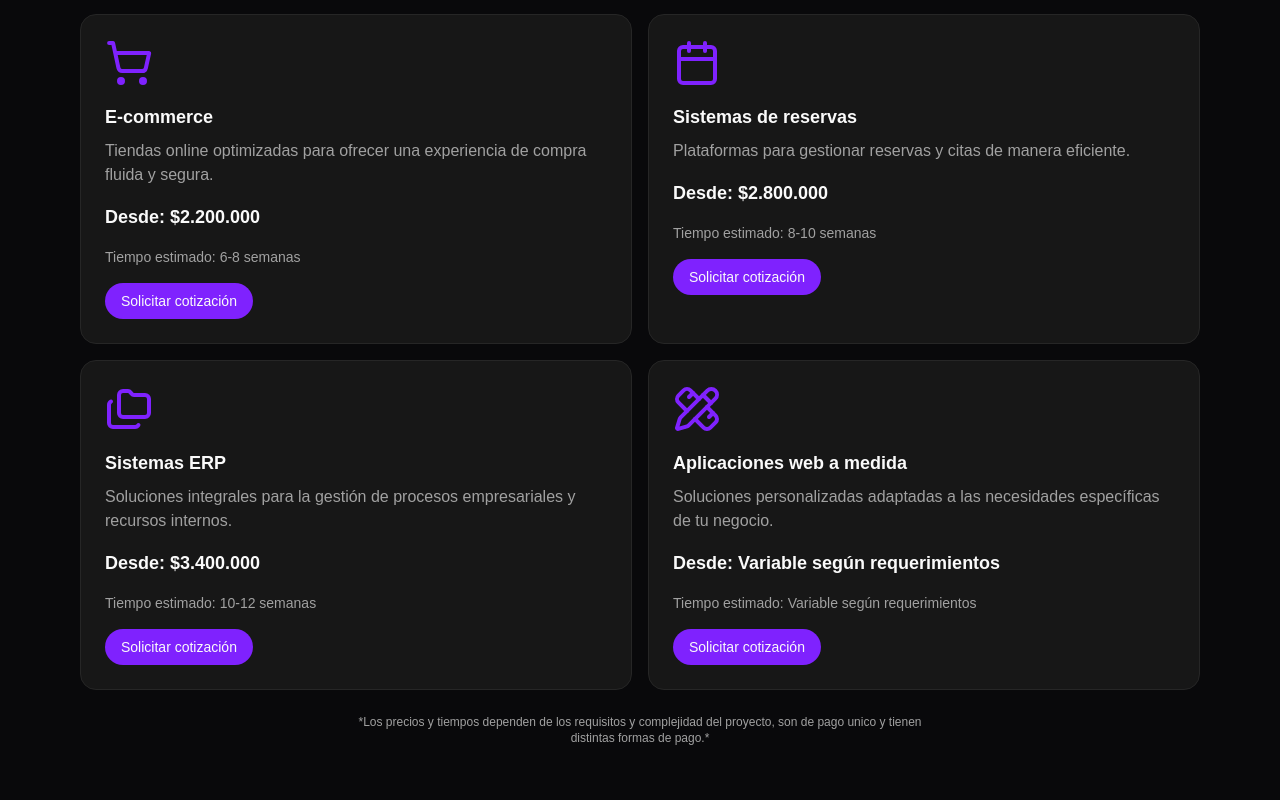
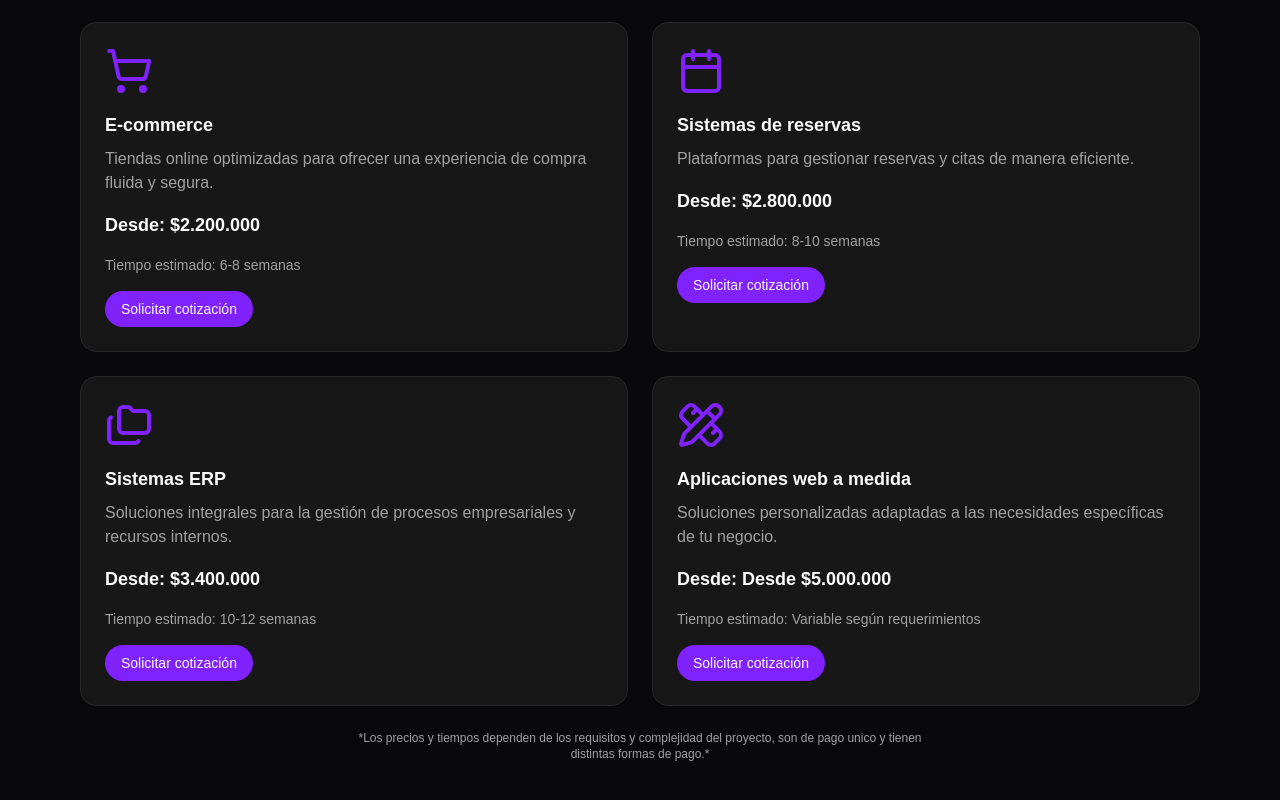
Before and after one commit to FelipeK57/sitcols, a Next.js app: page / in a window 1280 px wide. Shown: the part 2366-3166 px from the top of the page. Built offline with nearby package versions, Linux system fonts and the light colour scheme.

Commit message:
Update minPrice for web development services; enhance grid spacing and add hover effects to service cards

```diff
--- a/src/app/sections/Services.tsx
+++ b/src/app/sections/Services.tsx
@@ -142,7 +142,7 @@ const webDevelopmentServices = [
     title: "Aplicaciones web a medida",
     description:
       "Soluciones personalizadas adaptadas a las necesidades específicas de tu negocio.",
-    minPrice: "Variable según requerimientos",
+    minPrice: "Desde $5.000.000",
     estimatedTime: "Variable según requerimientos",
   },
 ];
@@ -387,11 +387,11 @@ export default function Services() {
           </AnimatePresence>
         </div>
         {selectedServiceWithoutPlan === "Desarrollo web" ? (
-          <div className="grid md:grid-cols-2 gap-4">
+          <div className="grid md:grid-cols-2 gap-6">
             {webDevelopmentServices.map((service, index) => (
               <article
                 key={index}
-                className="p-6 bg-neutral-900 border border-neutral-800 rounded-2xl space-y-4"
+                className="p-6 bg-neutral-900 border border-neutral-800 rounded-2xl space-y-4 hover:shadow-2xl transition-all hover:shadow-primary/30"
               >
                 <p className="text-primary">{service.icon}</p>
                 <h3 className="font-semibold text-lg mb-2">{service.title}</h3>
@@ -409,11 +409,11 @@ export default function Services() {
             ))}
           </div>
         ) : (
-          <div className="grid md:grid-cols-2 gap-4">
+          <div className="grid md:grid-cols-2 gap-6">
             {designServices.map((service, index) => (
               <article
                 key={index}
-                className="p-6 bg-neutral-900 border border-neutral-800 rounded-2xl space-y-4"
+                className="p-6 bg-neutral-900 border border-neutral-800 rounded-2xl space-y-4 hover:shadow-2xl transition-all hover:shadow-primary/30"
               >
                 <p className="text-primary">{service.icon}</p>
                 <h3 className="font-semibold text-lg">{service.title}</h3>
```
